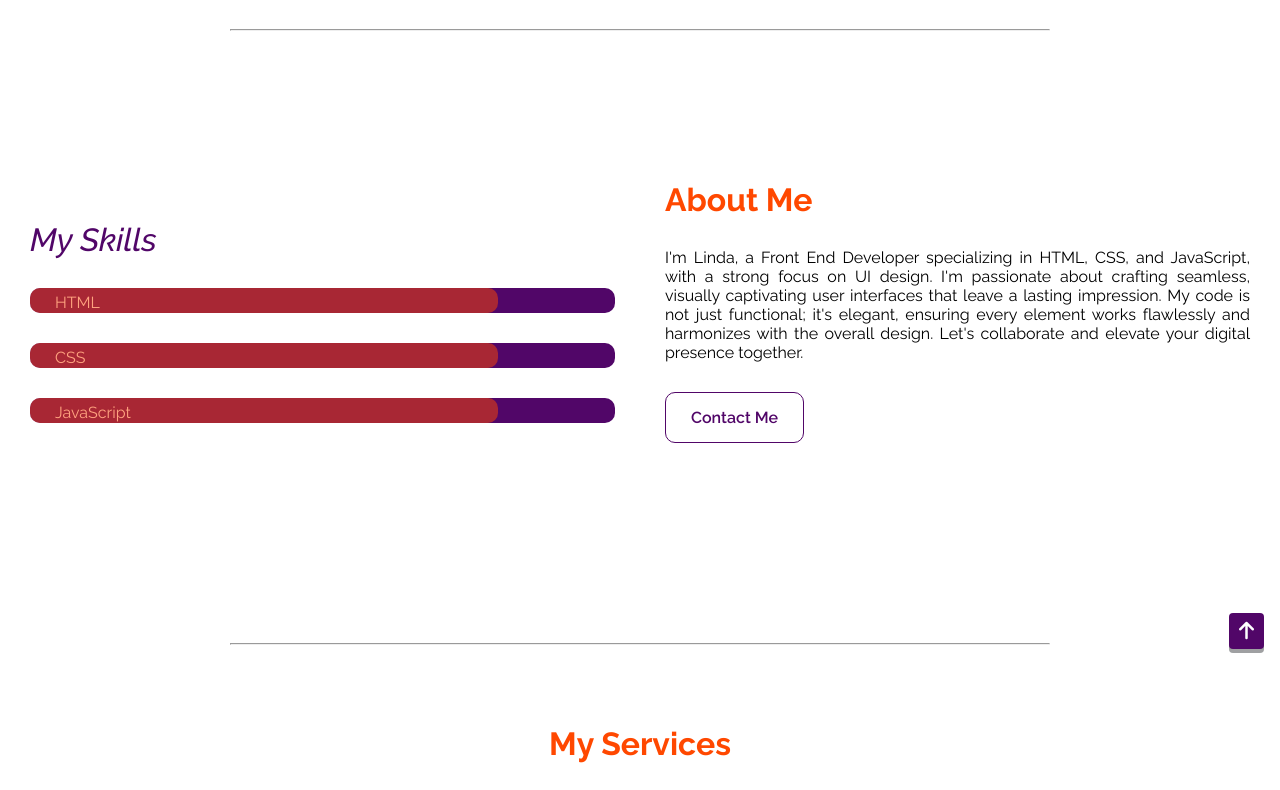
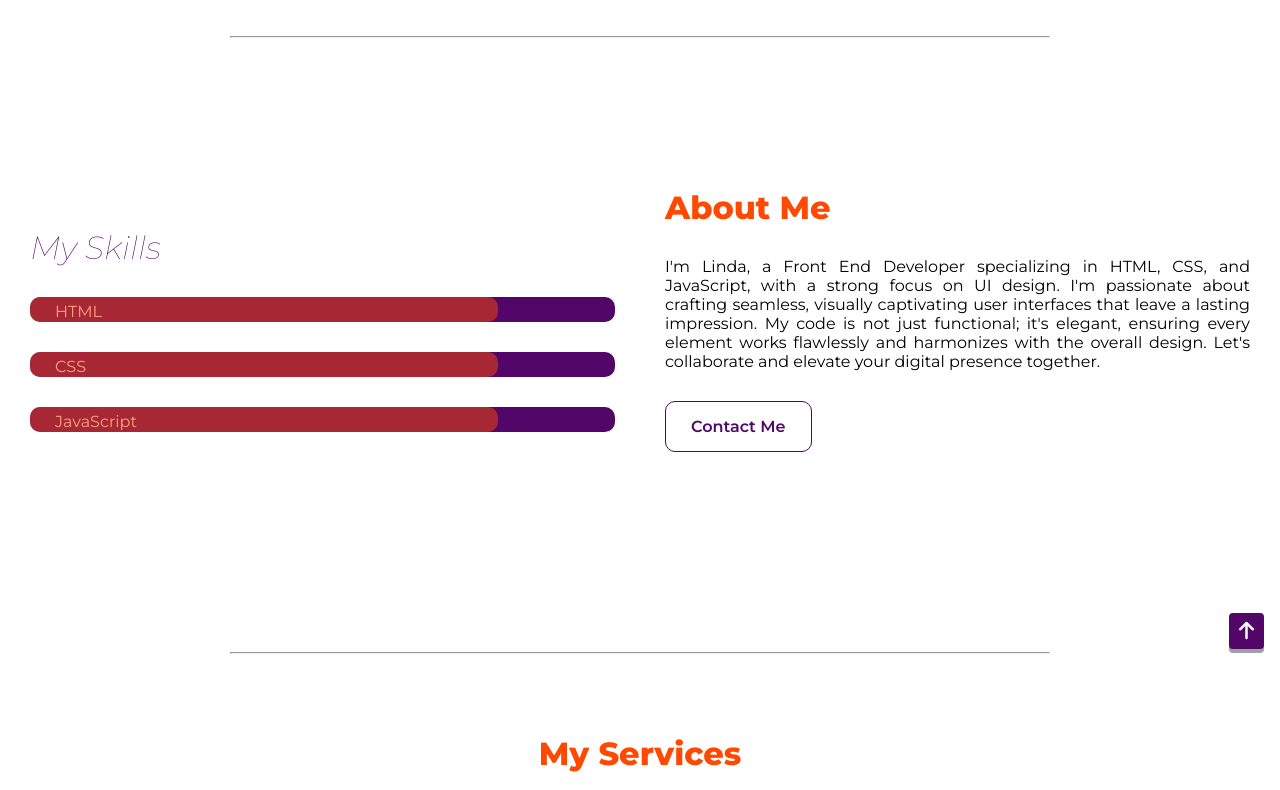
Before and after one commit to OK-Emmanuel/linda-portfolio, a plain HTML site: page index.html in a window 1280 px wide. Shown: the part 551-1341 px from the top of the page. Drawn offline with Linux system fonts and the light colour scheme.

Commit message:
Update style.css

```diff
--- a/style.css
+++ b/style.css
@@ -21,7 +21,7 @@
   padding: 0;
   margin: 0;
   box-sizing: border-box;
-  font-family: 'Raleway', sans-serif;
+  font-family: 'Montserrat', sans-serif;
 }
 
 body {
```
